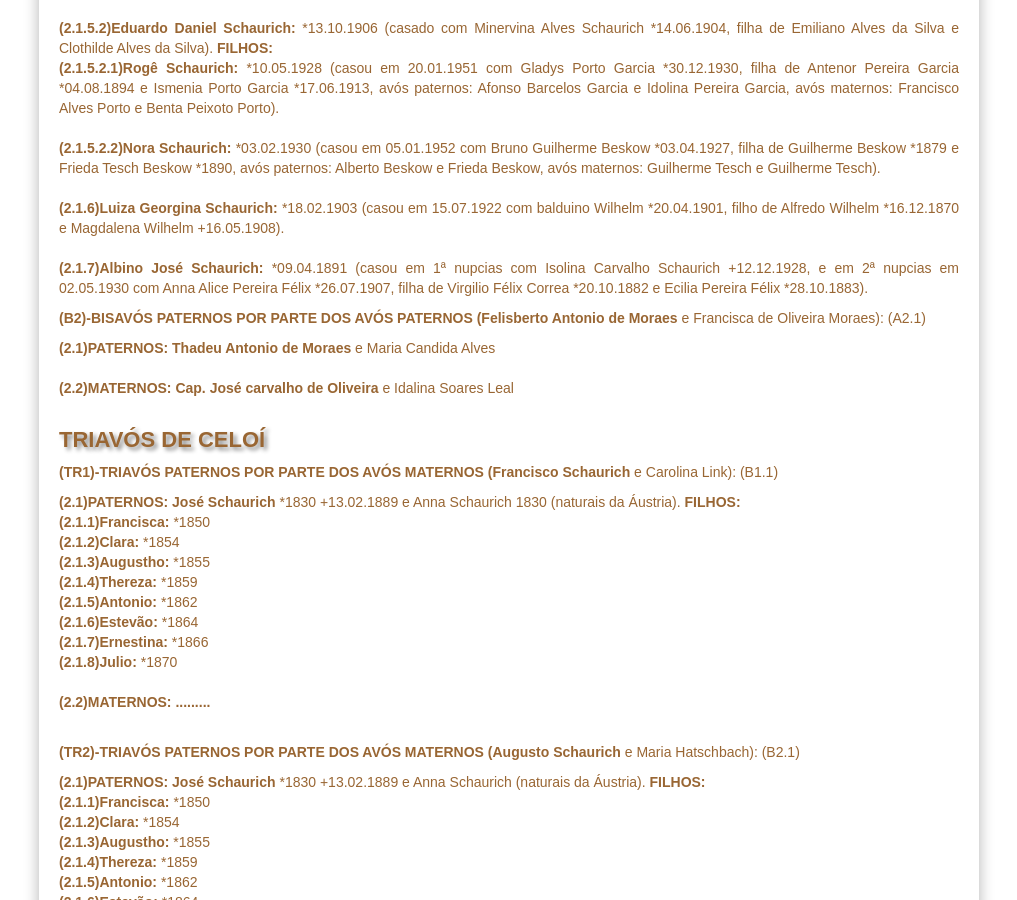
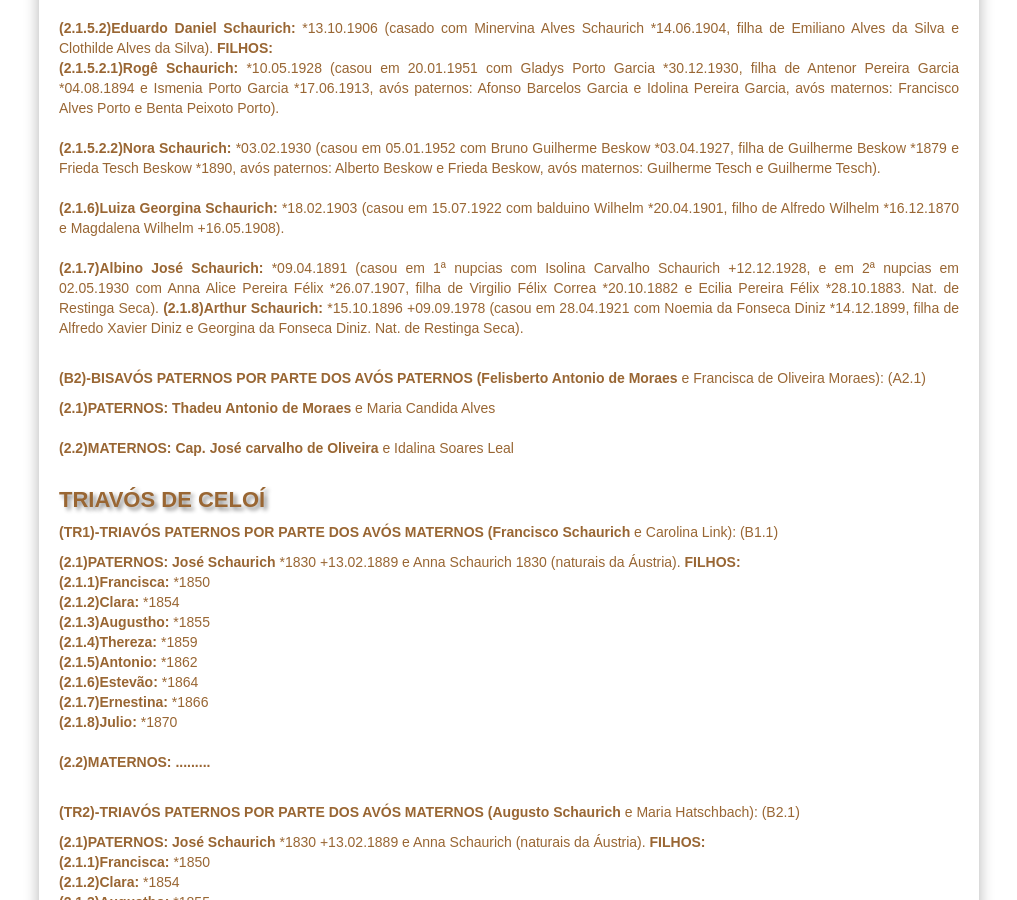
Before and after one commit to claudiovargas1955/claudiovargas1955.github.io, a Jekyll site: the page built from _pages/familia-schaurich.html, in a window 1280 px wide and 900 px high, scrolled down 2189 px. Shown: the whole window, without its empty margins (131-1148 px from the left). Built offline with Jekyll 4.4.1, drawn with Linux system fonts in a browser that asks for light colours; some web fonts are replaced.

Commit message:
Update familia-schaurich.html

```diff
--- a/_pages/familia-schaurich.html
+++ b/_pages/familia-schaurich.html
@@ -269,7 +269,10 @@ Ortiz  avós maternos: José da Silva Moura e Francisca Vargas de Moura RC-83).
 
             <b>(2.1.7)Albino José Schaurich: </b>*09.04.1891 (casou em 1ª nupcias com Isolina Carvalho Schaurich +12.12.1928, e em 2ª
             nupcias em 02.05.1930 com Anna Alice Pereira Félix *26.07.1907, filha de Virgilio Félix Correa *20.10.1882 e Ecilia
-            Pereira Félix *28.10.1883).
+            Pereira Félix *28.10.1883. Nat. de Restinga Seca).
+
+            <b>(2.1.8)Arthur Schaurich: </b>*15.10.1896 +09.09.1978 (casou em 28.04.1921 com Noemia da Fonseca Diniz *14.12.1899, filha
+            de Alfredo Xavier Diniz e Georgina da Fonseca Diniz. Nat. de Restinga Seca). <br><br>
 
 
 <p><b>(B2)-BISAVÓS PATERNOS POR PARTE DOS AVÓS PATERNOS (Felisberto Antonio de Moraes </b>e Francisca de Oliveira Moraes): (A2.1)
```
